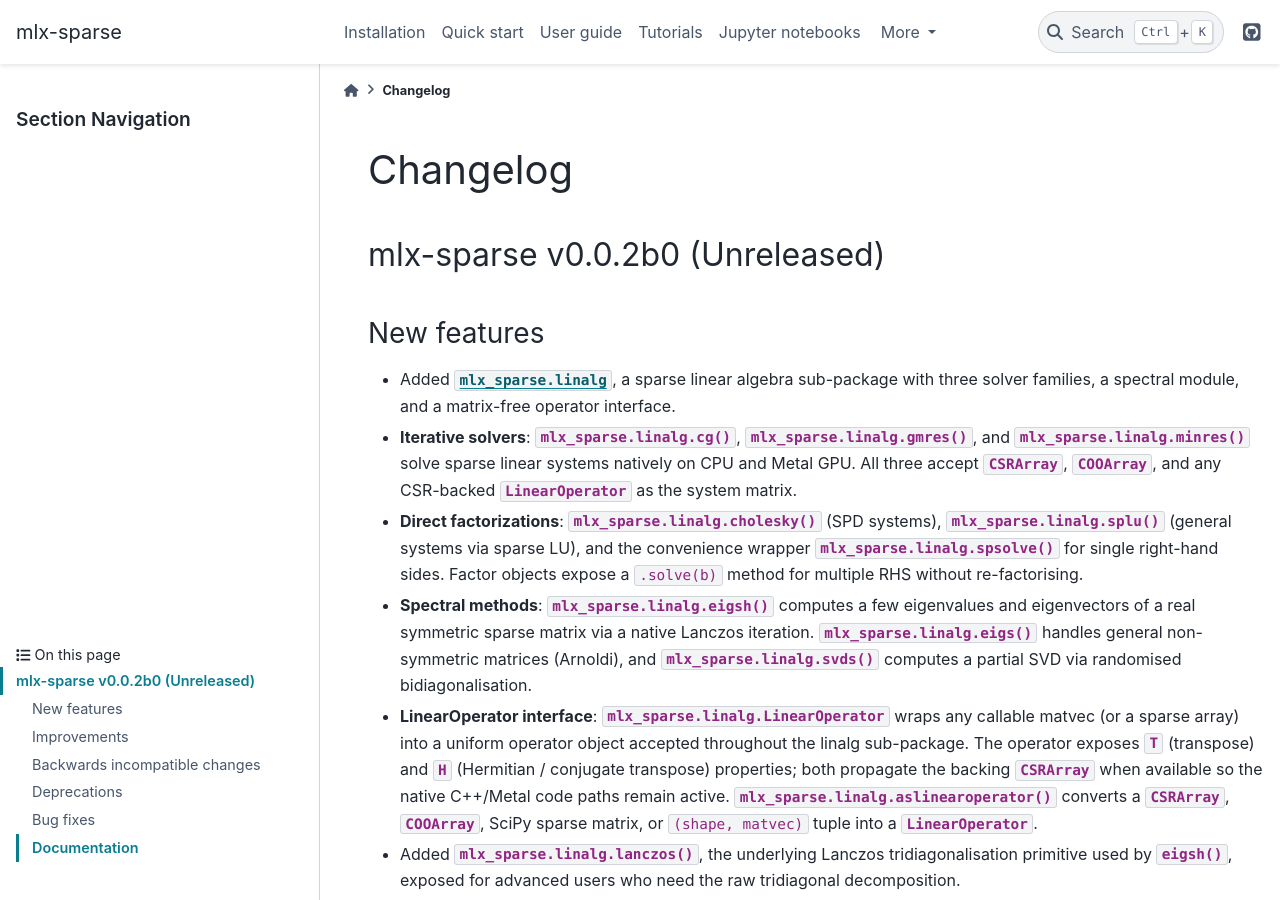
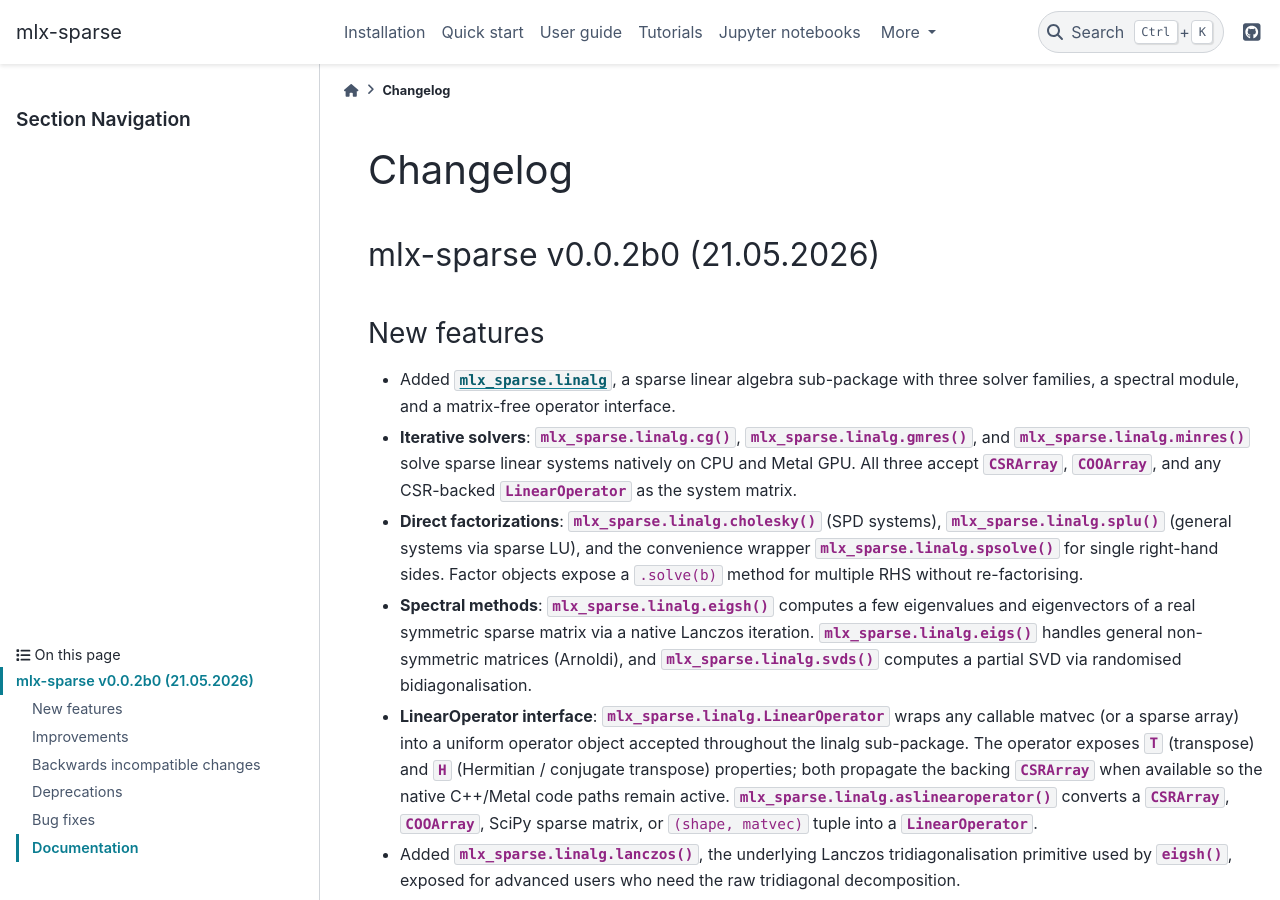
Before and after one commit to waleed-sh/mlx-sparse, a Sphinx documentation site: the page built from docs/changelog.rst, in a window 1280 px wide and 900 px high. Built offline with Sphinx 7.4.7 and the PyData theme 0.15.4, drawn with Linux system fonts in a browser that asks for light colours; the version number could not be read and is left out.

Commit message:
update docs

```diff
--- a/docs/changelog.rst
+++ b/docs/changelog.rst
@@ -1,7 +1,7 @@
 Changelog
 =========
 
-mlx-sparse v0.0.2b0 (Unreleased)
+mlx-sparse v0.0.2b0 (21.05.2026)
 ----------------------------------
 
 New features
```
